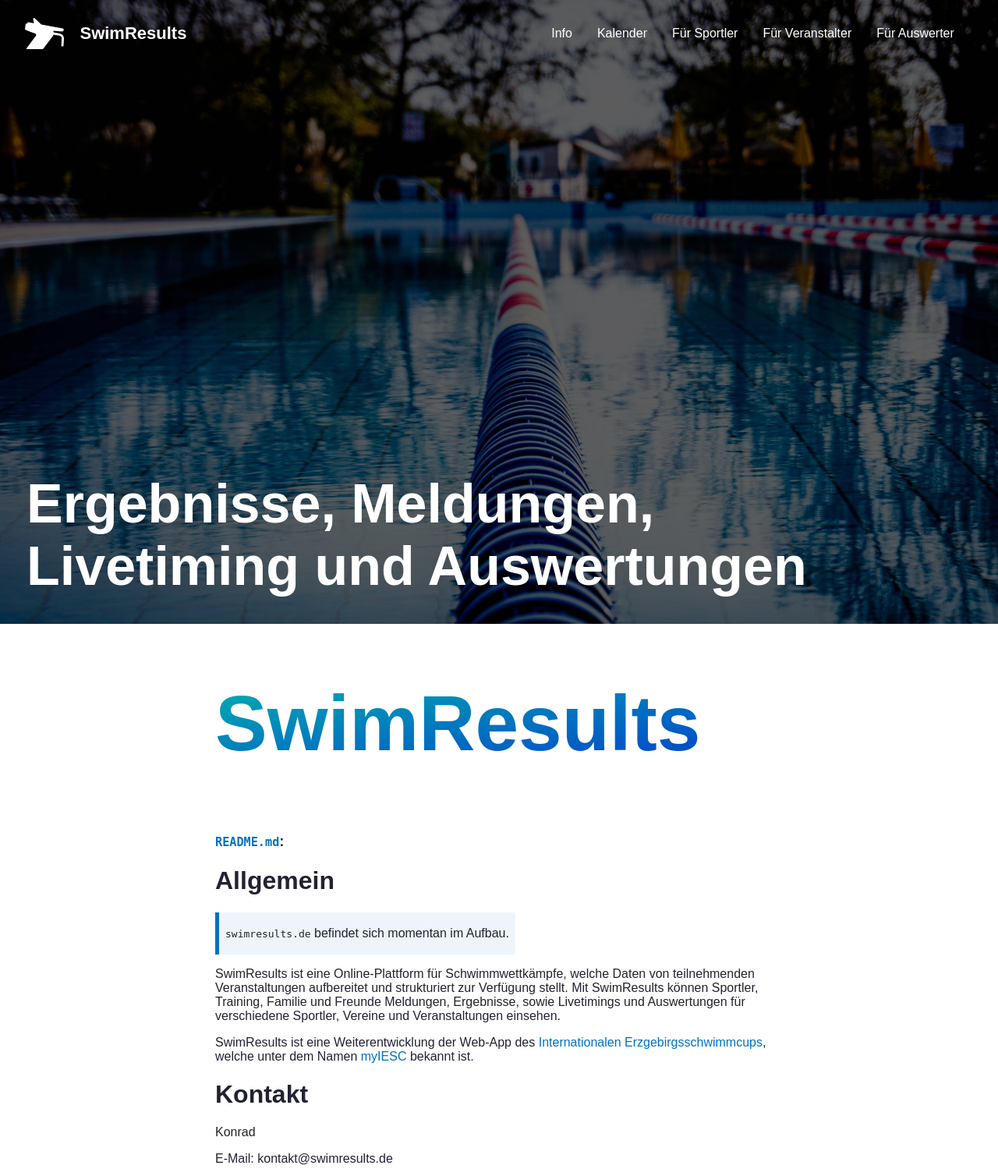
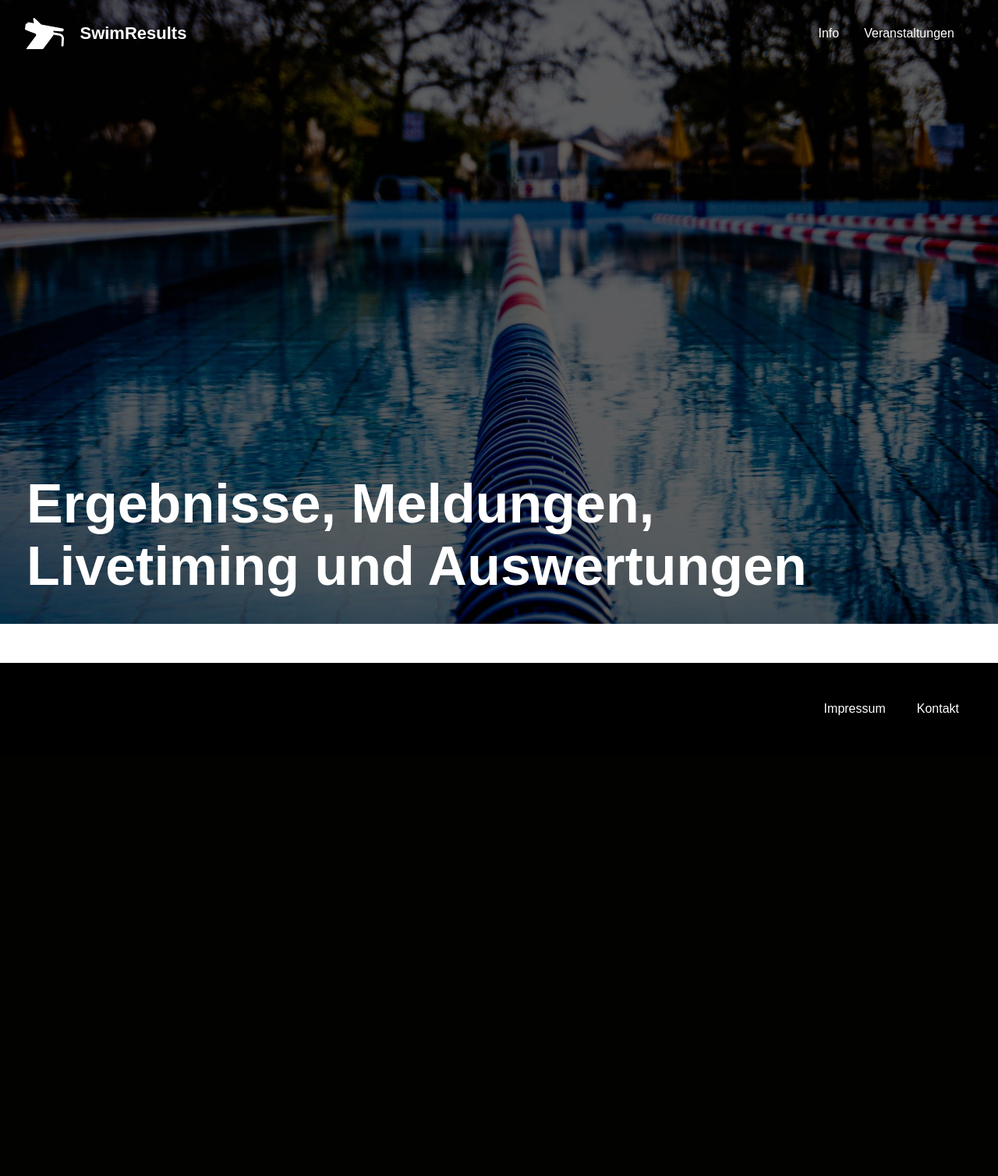
Before and after one commit to SwimResults/Homepage, a PHP site: page / in a window 1280 px wide. Shown: the top 1508 px of the page at 78% size. After the commit the page ends 917 px from the top, so only its background shows below. Run offline with PHP 8.4, Linux system fonts and the light colour scheme.

Commit message:
nav refactor; translations; apache config;

```diff
--- a/src/css/header.css
+++ b/src/css/header.css
@@ -10,7 +10,7 @@
 
 body.scrolled header {
     background-color: white;
-    box-shadow: 0 0 10px -3px #555;
+    box-shadow: 0 0 10px -3px #dbdbdb;
 }
 
 .header-title {
@@ -21,6 +21,14 @@
 
 body.scrolled .header-title {
     color: black;
+}
+
+.header-title a {
+    color: unset;
+}
+
+.header-title a:hover {
+    text-decoration: none;
 }
 
 .header-logo {
--- a/src/index.php
+++ b/src/index.php
@@ -4,6 +4,9 @@
         ini_set('display_errors', 1);
         ini_set('display_startup_errors', 1);
         error_reporting(E_ALL);
+
+		require_once("php/helper/translation.php");
+
     ?>
 	<?php require("php/head.php"); ?>
 	<title>SwimResults | Wettkampf-App für Schwimmer, Trainer und co.</title>
@@ -14,102 +17,13 @@
     <?php include("php/layout/header.php"); ?>
 	<div class="background">
         <span class="background-text">
-            Ergebnisse, Meldungen,<br>
-            Livetiming und Auswertungen
+            <?php echo(T::t('STARTPAGE.BANNER.MAIN.INFO_TEXT')); ?>
         </span>
     </div>
 	<div class="page-content">
-		<div class="container">
-			<span class="title">SwimResults</span>
-		</div>
-		<div class="container">
-			<h3><a href="https://github.com/SwimResults"><code>README.md</code></a>:</h3>
-			<div class="markdown">
-			<!-- <span class="subtitle">swimresults.de befindet sich momentan im Aufbau. SwimResults ist eine Weiterentwicklung der Web-App des <a href="http://erzgebirgsschwimmcup.de">Internationalen Erzgebirgsschwimmcup</a>, welche unter dem Namen <a href="http://my.erzgebirgsschwimmcup.de">myIESC</a> bekannt ist.</span> -->
-			<!-- <span>
-				<center>README.md</center>
-			</span>
-			<hr> -->
 
-			<h1>Allgemein</h1>
-<blockquote>
-<p><code>swimresults.de</code> befindet sich momentan im Aufbau.</p>
-</blockquote>
-<p>SwimResults ist eine Online-Plattform für Schwimmwettkämpfe, welche Daten von teilnehmenden Veranstaltungen aufbereitet und strukturiert zur Verfügung stellt. Mit SwimResults können Sportler, Training, Familie und Freunde Meldungen, Ergebnisse, sowie Livetimings und Auswertungen für verschiedene Sportler, Vereine und Veranstaltungen einsehen.</p>
-<p>SwimResults ist eine Weiterentwicklung der Web-App des <a href="https://erzgebirgsschwimmcup.de/">Internationalen Erzgebirgsschwimmcups</a>, welche unter dem Namen <a href="https://my.erzgebirgsschwimmcup.de/about.php">myIESC</a> bekannt ist.</p>
-<h1>Kontakt</h1>
-<p>Konrad</p>
-<p>E-Mail: kontakt@swimresults.de</p>
-<p><a href="https://github.com/sponsors/konrad2002"><img src="https://img.shields.io/static/v1?label=Sponsor&amp;message=%E2%9D%A4&amp;logo=GitHub&amp;color=%23fe8e86" alt=""></a></p>
-<h1>Status</h1>
-<p>Den aktuellen Stand der Entwicklung findet man unter <a href="https://status.swimresults.de/">status.swimresults.de</a>.</p>
-<blockquote>
-<p>Der Release von SwimResults ist für Ende 2023 geplant.</p>
-</blockquote>
-<p>Technische Informationen zum Projekt können in der <a href="https://github.com/SwimResults/SwimResults#readme">SwimResults/SwimResults/README.md</a> gefunden werden.</p>
-<p><img src="images/bg_logo.jpg" alt="SwimResults"></p>
-<hr>
-<center>© Copyright 2022-2023 - SwimResults &amp; Konrad Weiß</center><!--
-			<span>
+	</div>
 
-				<h2>Allgemein</h2>
-
-				<span class="quote"><span class="code">swimresults.de</span> befindet sich momentan im Aufbau.</span>
-
-				<p>SwimResults ist eine Weiterentwicklung der Web-App des <a href="http://erzgebirgsschwimmcup.de">Internationalen Erzgebirgsschwimmcup</a>, welche unter dem Namen <a href="http://my.erzgebirgsschwimmcup.de/about.php">myIESC</a> bekannt ist.</p>
-
-				<h2>Kontakt</h2>
-				Konrad<br>
-				E-Mail: konrad@schwimmteamerzgebirge.de
-
-
-
-				<h2>Status</h2>
-				<p>
-					Den aktuellen Stand der Entwicklung findet man unter <a href="https://status.swimresults.de">status.swimresults.de</a>.
-				</p>
-
-				<p>
-					<span class="quote">Der Release von SwimResults ist für Ende 2023 geplant.</span>
-				</p>
-
-				<hr>
-				<center>&copy; 2023 - Konrad Weiß</center>
-
-			</span> -->
-			</div>
-		</div>
-		<div class="container">
-			<h1>Links</h1>
-			<div class="link-buttons">
-				<a href="https://github.com/SwimResults" class="link-button">
-					<img src="images/github.png" alt="GitHub" class="link-button-icon">
-				</a>
-				<a href="https://my.erzgebirgsschwimmcup.de/about.php" class="link-button">
-					<img src="images/myiesc.png" alt="myIESC" class="link-button-icon">
-				</a>
-				<a href="https://app.swimresults.de/" class="link-button">
-					<img src="images/sr.png" alt="SwimResults - App" class="link-button-icon">
-				</a>
-				<a href="https://instagram.com/swimresults" class="link-button">
-					<img src="images/instagram.png" alt="Instagram" class="link-button-icon">
-				</a>
-				<a href="mailto:kontakt@swimresults.de" class="link-button">
-					<img src="images/mail.png" alt="Mail" class="link-button-icon">
-				</a>
-			</div>
-		</div>
-	</div>
-	<footer>
-		<span>
-			© 2023 - logilutions.de
-		</span>
-		<div class="links">
-			<a href="impressum.html">Impressum</a>
-			<a href="kontakt.html">Kontakt</a>
-		</div>
-	</footer>
-
-
+    <?php include("php/layout/footer.php"); ?>
 
 </body></html>
--- a/src/lang/i18n/de.json
+++ b/src/lang/i18n/de.json
@@ -1,8 +1,8 @@
 {
-    "LAYOUT": {
-        "NAV": {
-            "CALENDAR_LINK_TEXT": "Veranstaltungen"
-        }
+    "NAV": {
+        "CALENDAR": "Veranstaltungen",
+        "IMPRESSUM": "Impressum",
+        "CONTACT": "Kontakt"
     },
     "STARTPAGE": {
         "BANNER": {
@@ -10,5 +10,6 @@
                 "INFO_TEXT": "Ergebnisse, Meldungen, <br>Livetiming und Auswertungen"
             }
         }
-    }
+    },
+    "EXAMPLE": "Das ist ein Beispiel!"
 }
--- a/src/php/config/nav.config.php
+++ b/src/php/config/nav.config.php
@@ -2,11 +2,14 @@
 
     $pages = array(
         "main" => new NavTile("main", "Info", ""),
-        "kalender" => new NavTile("kalender", "Kalender", ""),
+        "meetings" => new NavTile("meetings", "NAV.CALENDAR", ""),
+        "impressum" => new NavTile("impressum", "NAV.IMPRESSUM", ""),
+        "contact" => new NavTile("kontakt", "NAV.CONTACT", ""),
+
+
+        "kalender" => new NavTile("kalender", "NAV.CALENDAR", ""),
         "sportler" => new NavTile("sportler", "Für Sportler", ""),
         "veranstalter" => new NavTile("veranstalter", "Für Veranstalter", ""),
         "auswerter" => new NavTile("auswerter", "Für Auswerter", ""),
-        "impressum" => new NavTile("impressum", "Impressum", ""),
         "datenschutz" => new NavTile("datenschutz", "Datenschutz", ""),
-        "kontakt" => new NavTile("kontakt", "Kontakt", ""),
     );
--- /dev/null
+++ b/src/php/content/contact/contact.php
@@ -0,0 +1,2 @@
+<h1>Kontakt</h1>
+<p><i>Kontaktdaten werden ergänzt.</i></p>
--- /dev/null
+++ b/src/php/helper/translation.php
@@ -0,0 +1,29 @@
+<?php
+
+
+    class T {
+        private static mixed $translation_data;
+
+        public static function init(): void
+        {
+            $translation_file = file_get_contents("lang/i18n/de.json");
+            self::$translation_data = json_decode($translation_file, TRUE);
+        }
+
+        public static function t($key): string {
+            $key_split = explode(".", $key);
+            $data = self::$translation_data;
+            foreach ($key_split as $split) {
+                if (!array_key_exists($split, $data)) {
+                    $data = FALSE;
+                    break;
+                }
+                $data = $data[$split];
+            }
+            if ($data) return $data;
+            return $key;
+        }
+
+    }
+
+    T::init();
--- /dev/null
+++ b/src/php/layout/footer.php
@@ -0,0 +1,22 @@
+<?php require_once("php/config/nav.config.php");
+
+$footerNavTiles = array(
+"impressum",
+"contact"
+)
+?>
+<footer>
+		<span>
+			© 2023 - logilutions.de
+		</span>
+    <div class="links">
+        <?php
+            foreach ($footerNavTiles as $tile) {
+                $page = $pages[$tile];
+                echo('<a href="'.$page->name.'">');
+                echo(T::t($page->navTitle));
+                echo('</a>');
+            }
+        ?>
+    </div>
+</footer>
--- a/src/php/layout/header.php
+++ b/src/php/layout/header.php
@@ -1,8 +1,10 @@
 
 <header>
     <div class="header-title">
-        <img class="header-logo" src="images/logo.svg" alt="SwimResults Logo">
-        <span class="header-title-text">SwimResults</span>
+        <a href="/">
+            <img class="header-logo" src="images/logo.svg" alt="SwimResults Logo">
+            <span class="header-title-text">SwimResults</span>
+        </a>
     </div>
     <?php include('php/layout/nav.php'); ?>
 </header>
--- a/src/php/layout/nav.php
+++ b/src/php/layout/nav.php
@@ -23,10 +23,7 @@
 
 $navTiles = array(
     "main",
-    "kalender",
-    "sportler",
-    "veranstalter",
-    "auswerter"
+    "meetings"
 )
 ?>
 <nav>
@@ -35,7 +32,7 @@
             $page = $pages[$tile];
             echo('<div class="nav-tile">');
                 echo('<a class="nav-link" href="'.$page->name.'">');
-                echo($page->navTitle);
+                echo(T::t($page->navTitle));
                 echo('</a>');
             echo('</div>');
         }
```
Also changed, not shown: src/php/content/main/main.php (added, +80 -0 lines), src/.htaccess (added), src/php/content/meetings/meetings.php (added).
